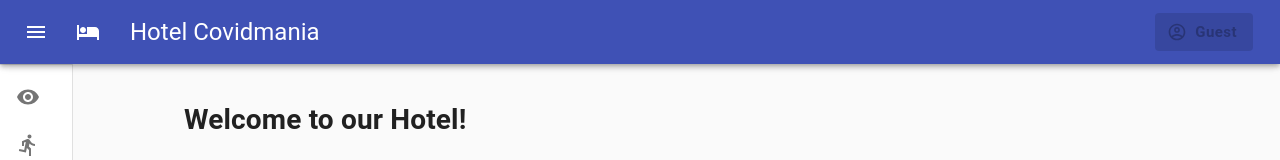
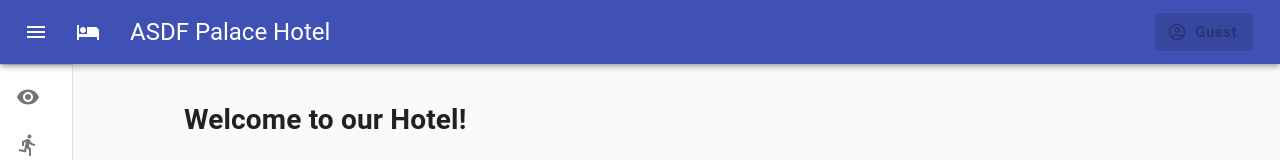
Before and after one commit to aggelostais/Database-Systems-Project, a React (Create React App) app in the folder frontend/: page / in a window 1280 px wide. Shown: the top 160 px of the page. Built offline with nearby package versions, Linux system fonts and the light colour scheme.

Commit message:
Update Hotel Name

```diff
--- a/frontend/src/components/MenuAppBar.js
+++ b/frontend/src/components/MenuAppBar.js
@@ -161,7 +161,7 @@ export default function MenuAppBar() {
         {/* Hotel Text*/}
         <Typography variant="h5" noWrap>
           <Link className={classes.homeLink} href="/">
-            Hotel Covidmania
+          ASDF Palace Hotel
           </Link>
         </Typography>
 
```
